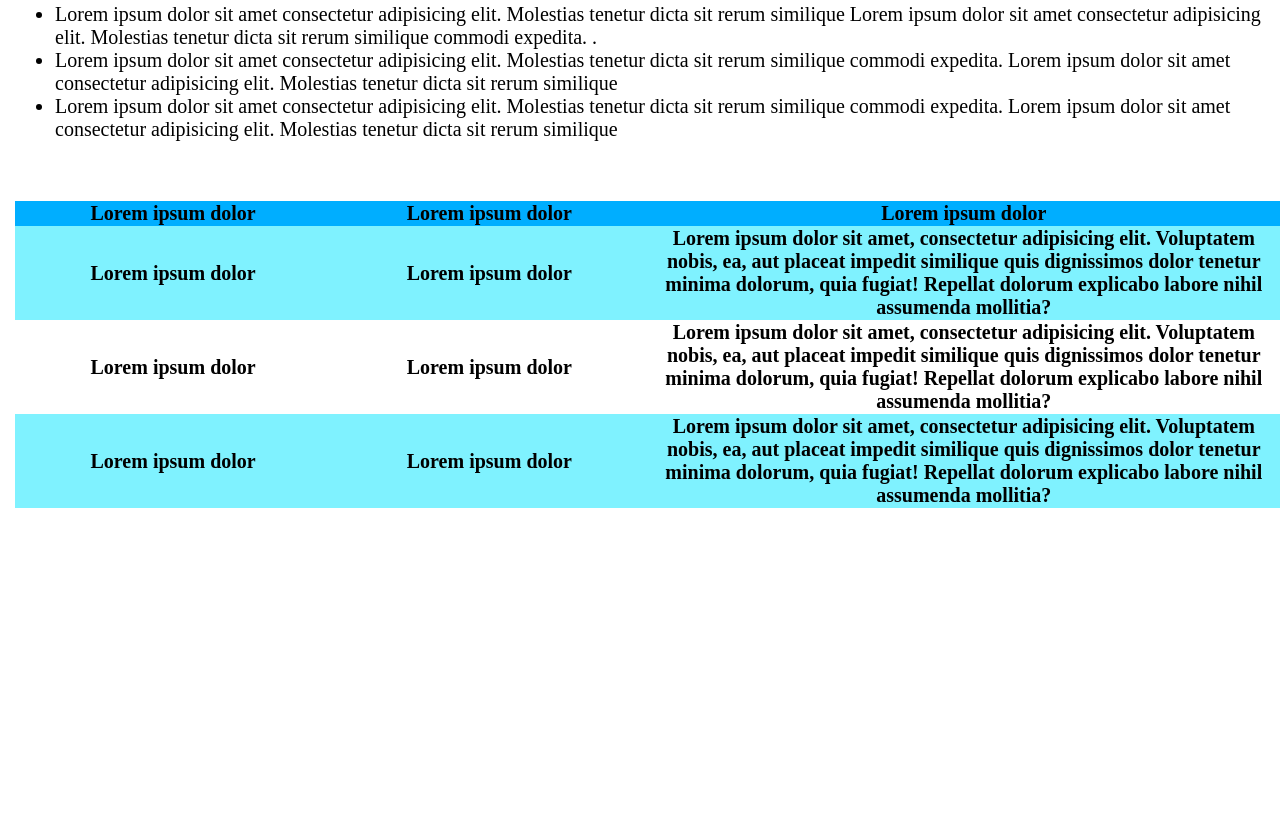
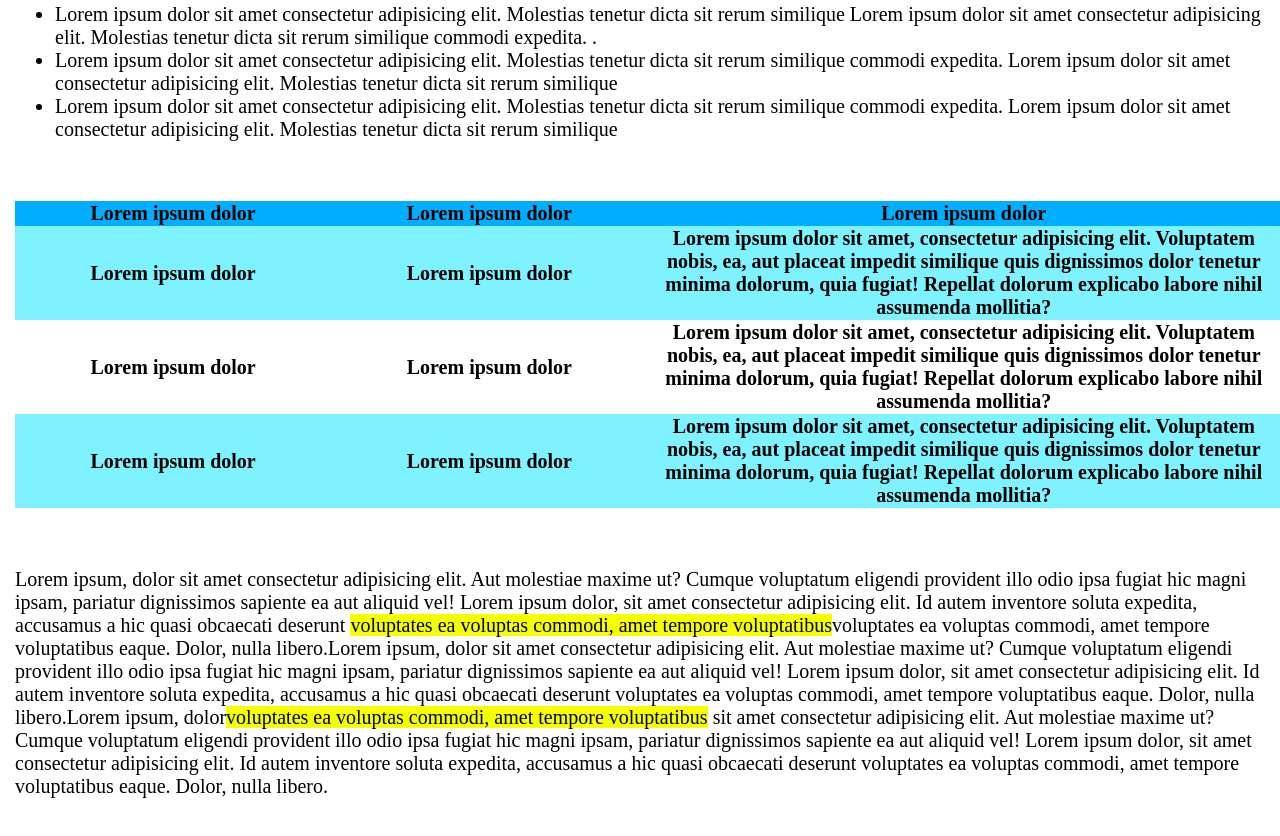
Before and after one commit to FrancescoCesari97/html-css-booleaner, a plain HTML site: page index.html in a window 1280 px wide. Shown: the part 2340-3176 px from the top of the page. Before the commit the page ends 2908 px from the top, so only its background shows below. Drawn offline with Linux system fonts and the light colour scheme.

Commit message:
aggiunta ultimo testo

```diff
--- a/index.html
+++ b/index.html
@@ -116,13 +116,45 @@
                     </tr>
                     </thead>
 
+            </table>
 
-            </table>
         </div>
+
+        <!-- ultimo paragrafo  -->
+
+        <section class="testo">
+            <p>
+                Lorem ipsum, dolor sit amet consectetur adipisicing elit. Aut molestiae maxime ut? Cumque voluptatum
+                eligendi provident illo odio ipsa fugiat hic magni ipsam, pariatur dignissimos sapiente ea aut aliquid
+                vel! Lorem ipsum dolor, sit amet consectetur adipisicing elit. Id autem inventore soluta expedita,
+                accusamus a hic quasi obcaecati deserunt
+                <span class="testo-evidenziato">voluptates ea voluptas commodi, amet tempore
+                    voluptatibus</span>voluptates ea
+                voluptas commodi, amet tempore voluptatibus
+                eaque. Dolor, nulla libero.Lorem ipsum, dolor sit amet consectetur adipisicing elit. Aut molestiae
+                maxime ut? Cumque voluptatum
+                eligendi provident illo odio ipsa fugiat hic magni ipsam, pariatur dignissimos sapiente ea aut aliquid
+                vel! Lorem ipsum dolor, sit amet consectetur adipisicing elit. Id autem inventore soluta expedita,
+                accusamus a hic quasi obcaecati deserunt voluptates ea voluptas commodi, amet tempore voluptatibus
+                eaque. Dolor, nulla libero.Lorem ipsum, dolor<span class="testo-evidenziato">voluptates ea voluptas
+                    commodi, amet tempore
+                    voluptatibus</span> sit amet consectetur adipisicing elit. Aut molestiae
+                maxime ut? Cumque voluptatum
+                eligendi provident illo odio ipsa fugiat hic magni ipsam, pariatur dignissimos sapiente ea aut aliquid
+                vel! Lorem ipsum dolor, sit amet consectetur adipisicing elit. Id autem inventore soluta expedita,
+                accusamus a hic quasi obcaecati deserunt voluptates ea voluptas commodi, amet tempore voluptatibus
+                eaque. Dolor, nulla libero.
+            </p>
+
+        </section>
 
 
     </main>
 
+    <footer>
+
+    </footer>
+
 </body>
 
 </html>
```
